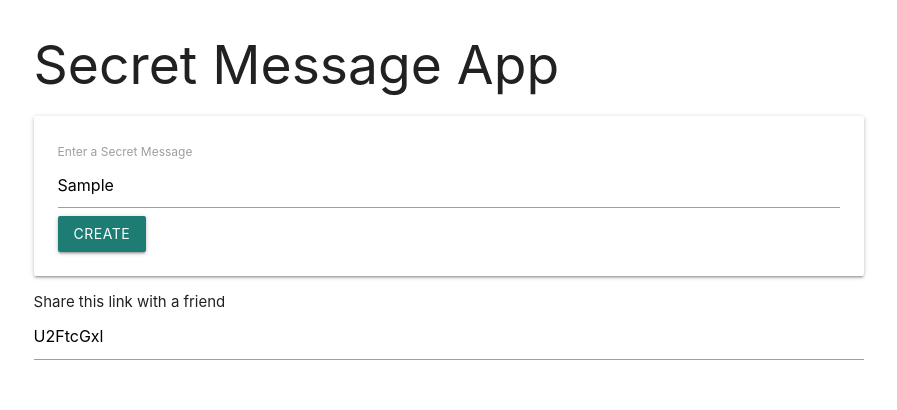
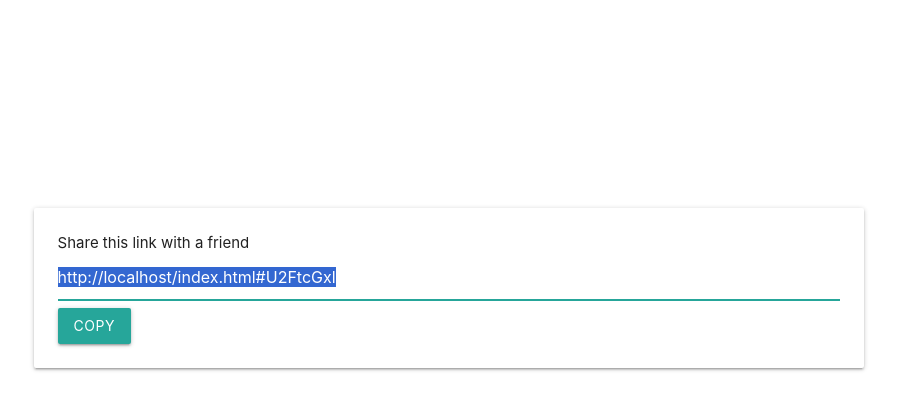
Before and after one commit to jump3rhood/SecretMsgApp, a plain HTML site: page index.html in a window 1280 px wide. Both pictures are taken after typing "Sample" into the empty fields and a click on the button "CREATE". Shown: the whole page, without its empty margins (191-1088 px from the left). Drawn offline with nearby package versions, Linux system fonts and the light colour scheme.

Commit message:
add ability to show secret message when navigate to link

```diff
--- a/app.js
+++ b/app.js
@@ -1,6 +1,23 @@
+const { hash } = window.location;
+
+const message = atob(hash.replace('#', ''));
+if (message) {
+	document.querySelector('#message-form').classList.add('hide');
+	document.querySelector('#message-show').classList.remove('hide');
+	document.querySelector('h1').innerHTML = message;
+}
+
 document.querySelector('form').addEventListener('submit', (event) => {
 	event.preventDefault();
+	document.querySelector('#message-form').classList.add('hide');
+	document.querySelector('#link-form').classList.remove('hide');
+
 	const input = document.querySelector('#message-input');
+	const linkInput = document.querySelector('#link-input');
+
 	const encrypted = btoa(input.value);
-	document.querySelector('#link-input').value = encrypted;
+	// add encrypted msg to end of url with # fragment
+	linkInput.value = `${window.location}#${encrypted}`;
+
+	linkInput.select();
 });
--- a/index.html
+++ b/index.html
@@ -3,25 +3,32 @@
 <head>
     <meta charset="UTF-8">
     <meta name="viewport" content="width=device-width, initial-scale=1.0">
+    <link rel="stylesheet" href="styles.css">
     <link rel="stylesheet" href="https://cdnjs.cloudflare.com/ajax/libs/materialize/1.0.0/css/materialize.min.css">
     <title>Secret Messages</title>
 </head>
 <body>
     <div class="row">
         <div class="col s8 offset-s2">
-            <div>
-                <h2>Secret Message App</h2>
+            <div class="card-panel hide" id="message-show">
+                <h1></h1>
+                <div>
+                    <a href="./index.html">Create your own secret message</a>
+                </div>
             </div>
-            <div class="card-panel">
+            <div id="message-form" class="card-panel">
                 <form action="">
                     <label for="">Enter a Secret Message</label>
                     <input id="message-input" type="text">
-                    <button class="btn">Create</button>
+                    <button class="btn" >Create</button>
                 </form>
             </div>
-            <div>
-                Share this link with a friend
-                <input id="link-input">
+            <div id="link-form" class="card-panel hide">
+                <div>
+                    Share this link with a friend
+                    <input id="link-input">
+                    <button class="btn" id="copy">Copy</button>
+                </div>
             </div>
         </div>
     </div>
--- a/styles.css
+++ b/styles.css
@@ -0,0 +1,7 @@
+.row {
+	margin-top: 25vh;
+}
+
+#message-show h1 {
+	margin-top: 0 !important;
+}
```
